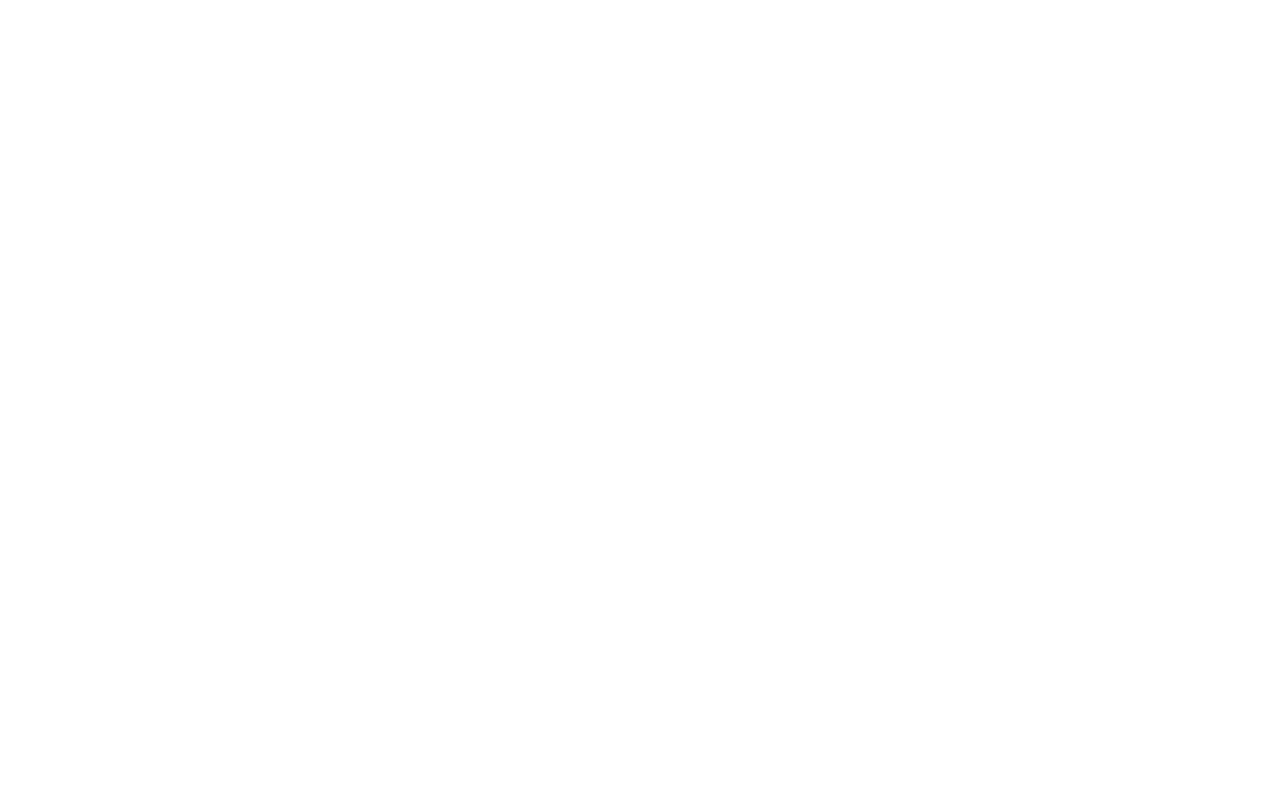
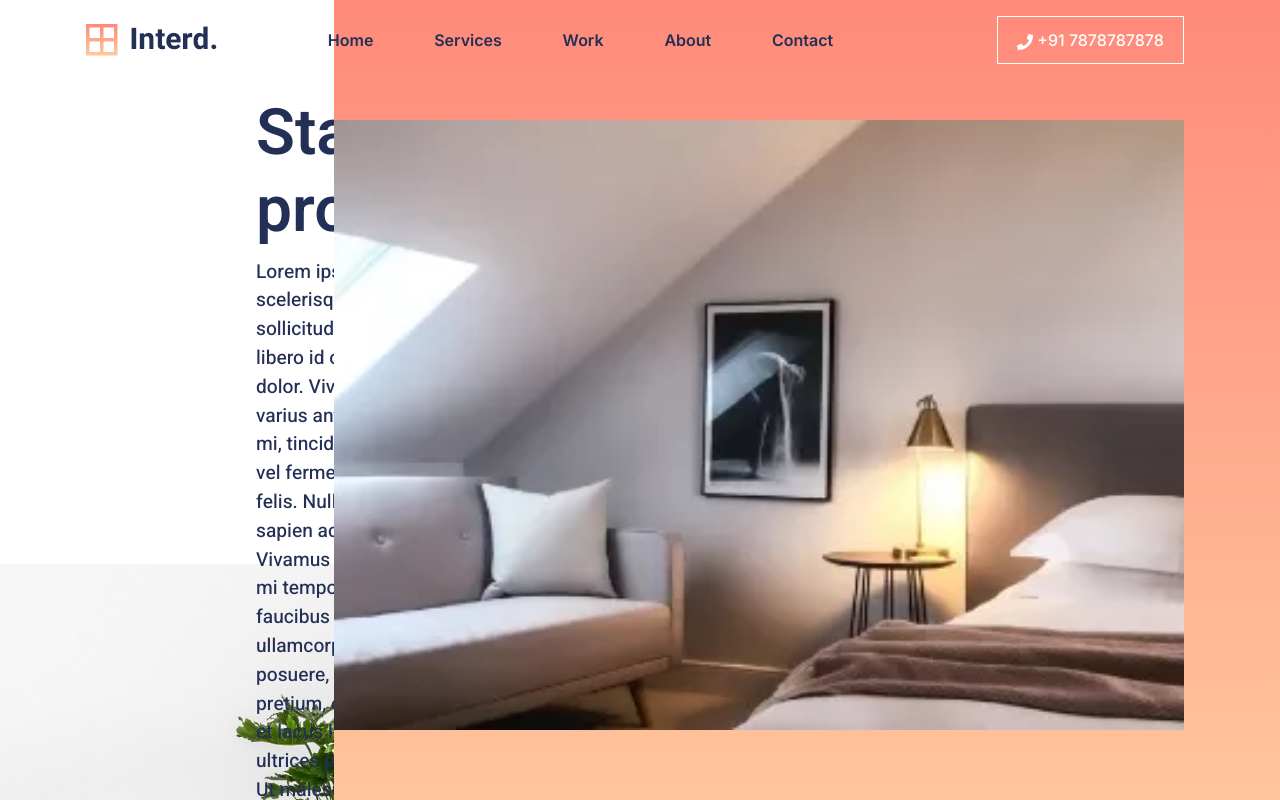
Before and after one commit to Sxhil296/react-interd, a React (Create React App) app: page /whatwedopage1 in a window 1280 px wide. Before the commit this address had no page. Shown: the top 800 px of the page. Built offline with nearby package versions, Linux system fonts and the light colour scheme.

Commit message:
added another pages

```diff
--- a/src/App.js
+++ b/src/App.js
@@ -5,7 +5,8 @@
 import Work from './pages/Work'
 import About from './pages/About'
 import Contact from "./pages/Contact";
-// import Error from "./pages/Error";
+import WhatWeDoPage1 from "./pages/WhatWeDoPage1";
+import Error from "./pages/Error";
 
 function App() {
   return (
@@ -16,7 +17,8 @@
       <Route path="/work" element={<Work />} />
       <Route path="/about" element={<About />} />
       <Route path="/contact" element={<Contact />} />
-      {/* <Route path="*" element={<Error />} /> */}
+      <Route path="/whatwedopage1" element={<WhatWeDoPage1 />} />
+      <Route path="*" element={<Error />} />
     </Routes>
   </div>
   );
--- a/src/components/ContactFooterStyles.css
+++ b/src/components/ContactFooterStyles.css
@@ -74,7 +74,7 @@
 }
 .rightbox-contact{
     float:left;
-    width:20%;
+    width:16%;
     height:280px;
     margin: 4rem 3rem;
 
--- a/src/components/ContactFormStyles.css
+++ b/src/components/ContactFormStyles.css
@@ -31,12 +31,11 @@
     background: transparent;
     margin-left: 9.8rem;
     background: #fff;
-    color: #ffc99e !important;
     display: inline-block;
     padding: 18px 44px;
     font-family: "Heebo",sans-serif;
     font-size: 14px;
-    font-weight: 400;
+    font-weight: 500;
     border: 0;
     border: 1px solid #ffc99e;
     text-align: center;
--- a/src/components/FooterStyles.css
+++ b/src/components/FooterStyles.css
@@ -160,8 +160,6 @@
     font-size: 1.2rem;
     color: #fff;
     text-align: center;
-    /* margin-top: -6rem; */
-    /* margin-bottom: 10rem; */
     margin-right: auto;
     margin-left: auto;
 }
--- a/src/components/WhatWeDo.js
+++ b/src/components/WhatWeDo.js
@@ -18,7 +18,7 @@
     <div className="card h-100">
       <img src={work1} className="card-img-top card-img" alt="..."/>
       <div className="card-body">
-        <Link to='/services'><h5 className="card-title">Starts the automated process.</h5></Link>
+        <Link to='/whatwedopage1'><h5 className="card-title">Starts the automated process.</h5></Link>
         <p className="card-text">The automated process starts as soon as your clothes go into the machine.</p>
       </div>
     </div>
@@ -27,7 +27,7 @@
     <div className="card h-100">
       <img src={work2} className="card-img-top card-img" alt="..." />
       <div className="card-body">
-        <Link to='/services'><h5 className="card-title">Starts the automated process.</h5></Link>
+        <Link to='/whatwedopage1'><h5 className="card-title">Starts the automated process.</h5></Link>
         <p className="card-text">The automated process starts as soon as your clothes go into the machine.</p>
       </div>
     </div>
@@ -36,7 +36,7 @@
     <div className="card h-100">
       <img src={work3} className="card-img-top card-img" alt="..." />
       <div className="card-body">
-        <Link to='/services'><h5 className="card-title">Starts the automated process.</h5></Link>
+        <Link to='/whatwedopage1'><h5 className="card-title">Starts the automated process.</h5></Link>
         <p className="card-text">The automated process starts as soon as your clothes go into the machine.</p>
       </div>
     </div>
--- /dev/null
+++ b/src/components/WhatWeDoPage.js
@@ -0,0 +1,20 @@
+import React, { Component } from 'react'
+import './WhatWeDoPageStyles.css'
+
+export class WhatWeDoPage extends Component {
+  render() {
+    return (
+      <div className='whatwedopage-hero'>
+        <div className="whatWeDoText">
+            <h1>{this.props.title}</h1>
+            <p>{this.props.para}</p>
+        </div>
+        <div className="whatWeDoImage">
+            <img src={this.props.image} alt="work-img" />
+        </div>
+      </div>
+    )
+  }
+}
+
+export default WhatWeDoPage
--- /dev/null
+++ b/src/components/WhatWeDoPageStyles.css
@@ -0,0 +1,52 @@
+.whatwedopage-hero{
+    margin-top: 25rem;
+    margin-bottom: 20rem;
+}
+/* .page-hero-text-bg{
+    box-sizing: border-box;
+    width: 24%;
+    height: 31vh;
+    background-color: #fdf3eb;
+    display: flex;
+    flex-wrap: wrap;
+    z-index: -10;
+    margin-top: 7.5rem;
+    margin-bottom: -7rem;
+  } */
+
+.whatWeDoText{
+    position: absolute;
+    max-width: 650px;
+    margin-left: 16rem;
+    margin-top: -9rem;
+    margin-bottom: 0;
+}
+.whatWeDoText>h1{
+    font-size: 4rem;
+    font-weight: 600;
+    color: #232f55;
+    font-family: "Heebo", sans-serif;
+    z-index: -1;
+}
+
+.whatWeDoText>p{
+    font-size: 1.2rem;
+    font-weight: 500;
+    color: #232f55;
+    font-family: "Heebo", sans-serif;
+    z-index: -1;
+}
+
+.whatWeDoImage{
+    /* max-width: 950px; */
+    position: absolute;
+    top: 0;
+    right: 0;
+    padding: 7.5rem 6rem 7.5rem 0;
+    border: none;
+    background: linear-gradient(to bottom, #ff8a7a 0%, #ffc99e 100%);
+  }
+
+  .whatWeDoImage img {
+    width: 850px;
+  }
--- /dev/null
+++ b/src/pages/Error.js
@@ -0,0 +1,14 @@
+import React from 'react'
+
+const Error = () => {
+  return (
+    <div style={{marginLeft: '20px'}}>
+        <h1>Error 404</h1>
+        <h2>page not found</h2>
+        <h4>something went wrong</h4>
+        <button className='btn'> Back To Home</button>
+    </div>
+  )
+}
+
+export default Error
--- /dev/null
+++ b/src/pages/WhatWeDoPage1.js
@@ -0,0 +1,23 @@
+import React from 'react'
+import WhatWeDoPage from '../components/WhatWeDoPage'
+import serviceImage from '../assets/services1.webp'
+import Navbar from '../components/Navbar'
+import Footer from '../components/Footer'
+
+const WhatWeDoPage1 = () => {
+  return (
+    <div>
+        <Navbar />
+        <WhatWeDoPage
+        title='Start the automated process.'
+        para='Lorem ipsum dolor sit amet, consectetur adipiscing elit. Nunc egestas scelerisque neque sit amet consequat. Mauris condimentum, nisi sollicitudin viverra maximus, nisl nulla rhoncus libero, quis consequat risus libero id orci. Proin est magna, ornare convallis justo id, egestas eleifend dolor. Vivamus bibendum lacus ullamcorper, finibus nisi in, convallis leo. In varius ante ultricies neque imperdiet, ac euismod dolor fermentum. Ut ligula mi, tincidunt eget purus vitae, gravida viverra tellus. Integer venenatis, nibh vel fermentum convallis, urna elit tristique orci, a sollicitudin nisl augue a felis. Nulla lacinia a augue vel elementum. Suspendisse bibendum finibus sapien ac consectetur. Sed ac enim porta, tristique risus in, porttitor sapien. Vivamus et velit in lorem efficitur sollicitudin nec non ipsum. Donec ut mi eu mi tempor commodo.
+
+
+        Etiam euismod, tellus id varius feugiat, dui massa faucibus nisi, ac pellentesque dui quam sed dolor. Duis mi sapien, ullamcorper at neque ac, tempor consectetur urna. Cras dictum nisi eget elit posuere, ultricies sodales risus sagittis. Donec sagittis, nibh eu cursus pretium, orci velit accumsan quam, ut efficitur dui felis quis tellus. Aenean et lacus ligula. Vestibulum ante ipsum primis in faucibus orci luctus et ultrices posuere cubilia curae; Phasellus volutpat felis a vestibulum mollis. Ut malesuada tincidunt sapien, vitae pellentesque quam hendrerit ut. Integer in euismod lectus. Etiam at sapien nec tortor fermentum consequat. Etiam efficitur felis et erat luctus, ut mattis risus mattis. Praesent sed est leo. Pellentesque condimentum ultricies arcu nec suscipit. Nunc dictum eros a erat aliquet, sed dignissim libero posuere.'
+        image={serviceImage}/>
+        <Footer />
+    </div>
+  )
+}
+
+export default WhatWeDoPage1
```
